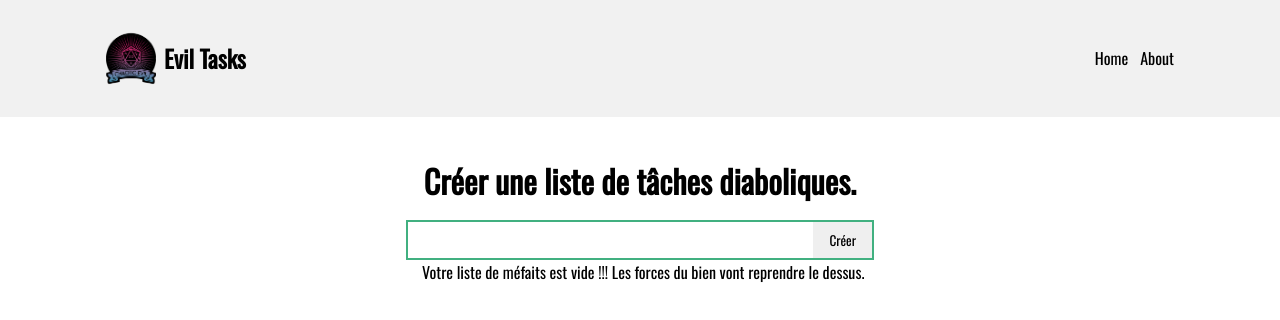
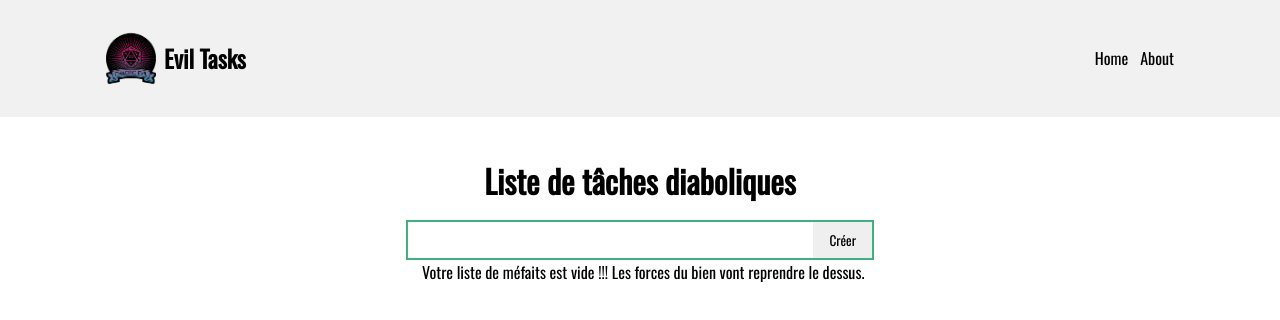
Before and after one commit to maxime-hadj/veille-techno-frontend, a Vue app: page / in a window 1280 px wide. Shown: the top 320 px of the page. Built offline with nearby package versions, Linux system fonts and the light colour scheme; some icons are missing.

Commit message:
changed h1 text

```diff
--- a/src/views/TodoView.vue
+++ b/src/views/TodoView.vue
@@ -18,7 +18,7 @@ const createTodo = (todo) =>{
 
 <template>
   <main>
-    <h1>Créer une liste de tâches diaboliques.</h1>
+    <h1>Liste de tâches diaboliques</h1>
     <TodoCreator @create-todo="createTodo" />
     <ul class="todo-list" v-if="todoList.length > 0">
       <TodoItem v-for="todo in todoList" :todo="todo" />
```
